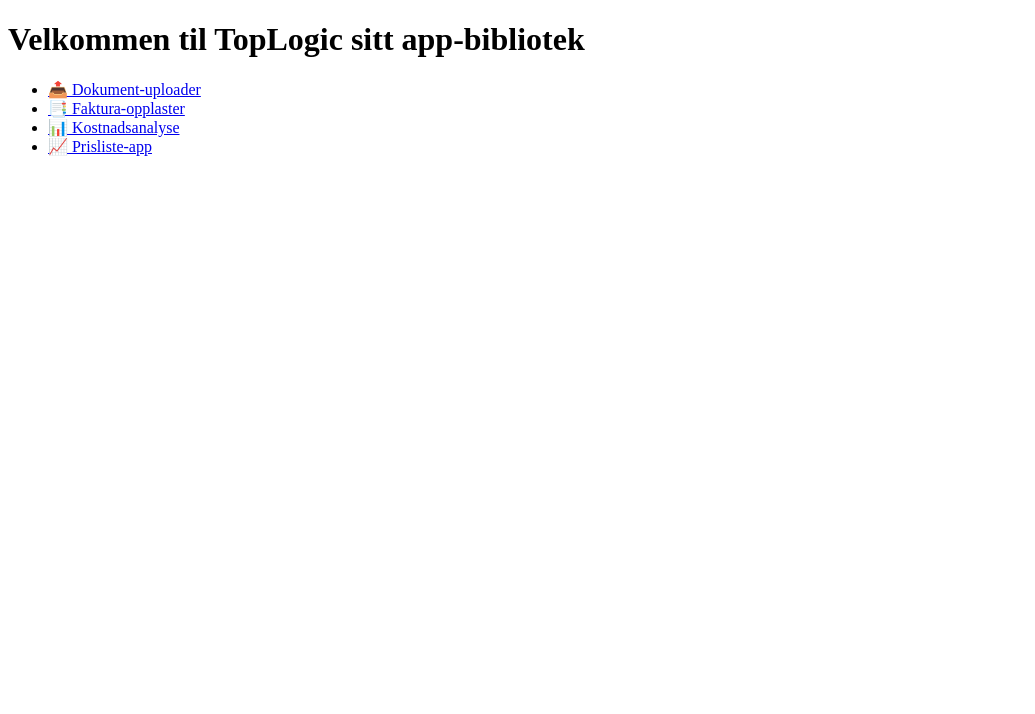
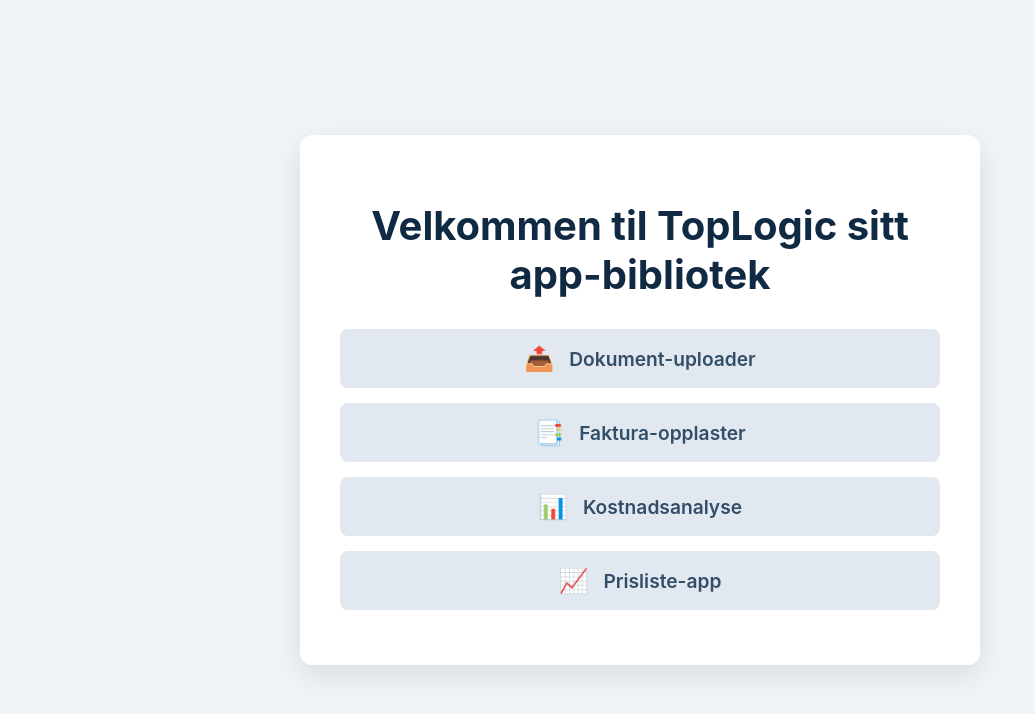
Before and after one commit to amundaiki/toplogic_app-v2.0, a plain HTML site: page index.html in a window 1280 px wide. Shown: the whole page, without its empty margins (0-1035 px from the left). Drawn offline with Linux system fonts and the light colour scheme.

Commit message:
Update index.html

```diff
--- a/index.html
+++ b/index.html
@@ -2,15 +2,83 @@
 <html lang="no">
 <head>
     <meta charset="UTF-8">
+    <meta name="viewport" content="width=device-width, initial-scale=1.0">
     <title>TopLogic Apps</title>
+    <style>
+        body {
+            font-family: -apple-system, BlinkMacSystemFont, "Segoe UI", Roboto, Helvetica, Arial, sans-serif;
+            background-color: #f0f4f8;
+            color: #334e68;
+            margin: 0;
+            display: flex;
+            justify-content: center;
+            align-items: center;
+            min-height: 100vh;
+        }
+
+        .container {
+            background-color: #ffffff;
+            padding: 40px;
+            border-radius: 12px;
+            box-shadow: 0 10px 30px rgba(0, 0, 0, 0.1);
+            text-align: center;
+            max-width: 600px;
+            width: 100%;
+        }
+
+        h1 {
+            color: #102a43;
+            margin-bottom: 30px;
+            font-size: 2.5rem;
+        }
+
+        ul {
+            list-style: none;
+            padding: 0;
+            margin: 0;
+        }
+
+        li {
+            margin-bottom: 15px;
+        }
+
+        a {
+            text-decoration: none;
+            color: #334e68;
+            background-color: #e2e8f0;
+            display: flex;
+            align-items: center;
+            justify-content: center;
+            padding: 15px 25px;
+            border-radius: 8px;
+            transition: background-color 0.3s ease, transform 0.3s ease;
+            font-size: 1.2rem;
+            font-weight: 600;
+        }
+
+        a:hover {
+            background-color: #d1d9e6;
+            transform: translateY(-3px);
+        }
+
+        a::before {
+            content: attr(data-icon);
+            font-size: 1.5rem;
+            margin-right: 15px;
+        }
+    </style>
 </head>
 <body>
-    <h1>Velkommen til TopLogic sitt app-bibliotek</h1>
-    <ul>
-        <li><a href="dokument-uploader/">📤 Dokument-uploader</a></li>
-        <li><a href="faktura-opplaster/">📑 Faktura-opplaster</a></li>
-        <li><a href="kostnadsanalyse/">📊 Kostnadsanalyse</a></li>
-        <li><a href="prisliste-app/">📈 Prisliste-app</a></li>
-    </ul>
+
+    <div class="container">
+        <h1>Velkommen til TopLogic sitt app-bibliotek</h1>
+        <ul>
+            <li><a href="dokument-uploader/" data-icon="📤">Dokument-uploader</a></li>
+            <li><a href="faktura-opplaster/" data-icon="📑">Faktura-opplaster</a></li>
+            <li><a href="kostnadsanalyse/" data-icon="📊">Kostnadsanalyse</a></li>
+            <li><a href="prisliste-app/" data-icon="📈">Prisliste-app</a></li>
+        </ul>
+    </div>
+
 </body>
 </html>
```
